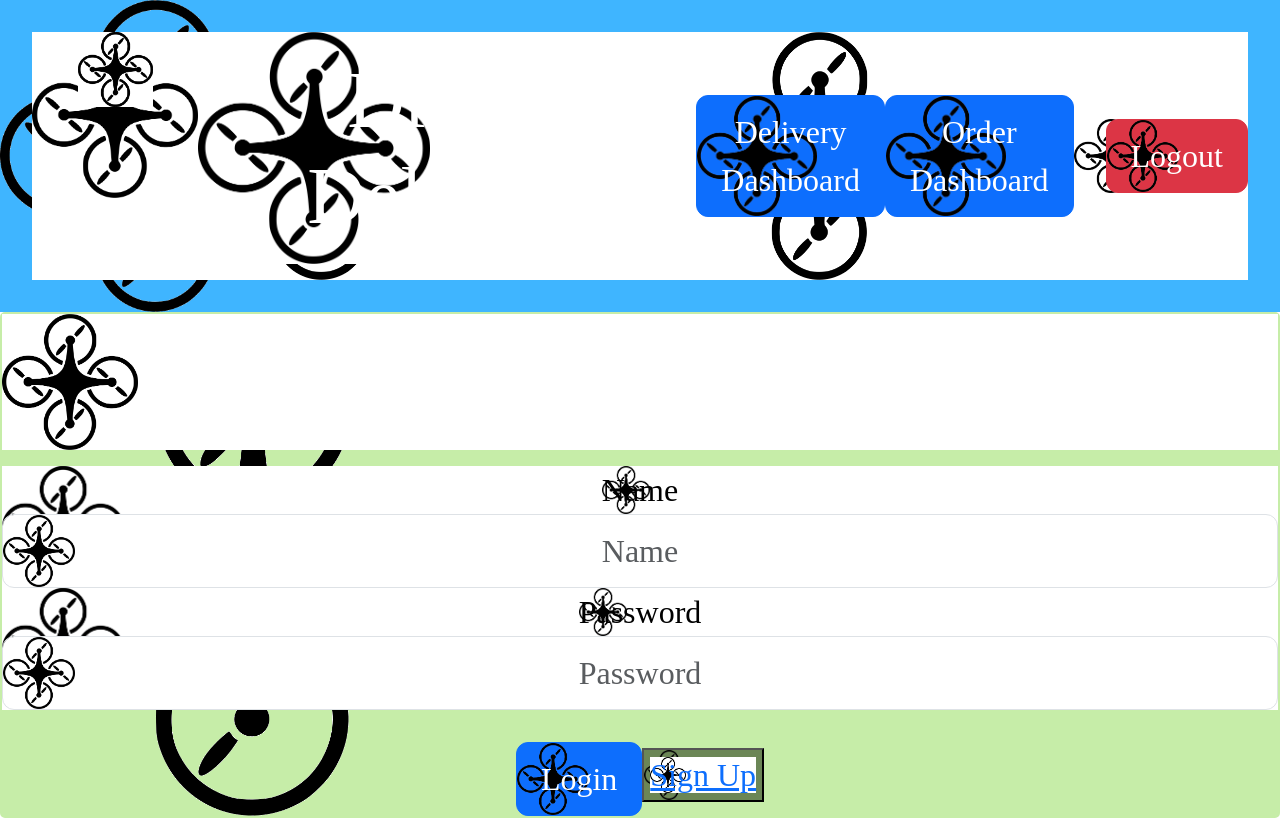
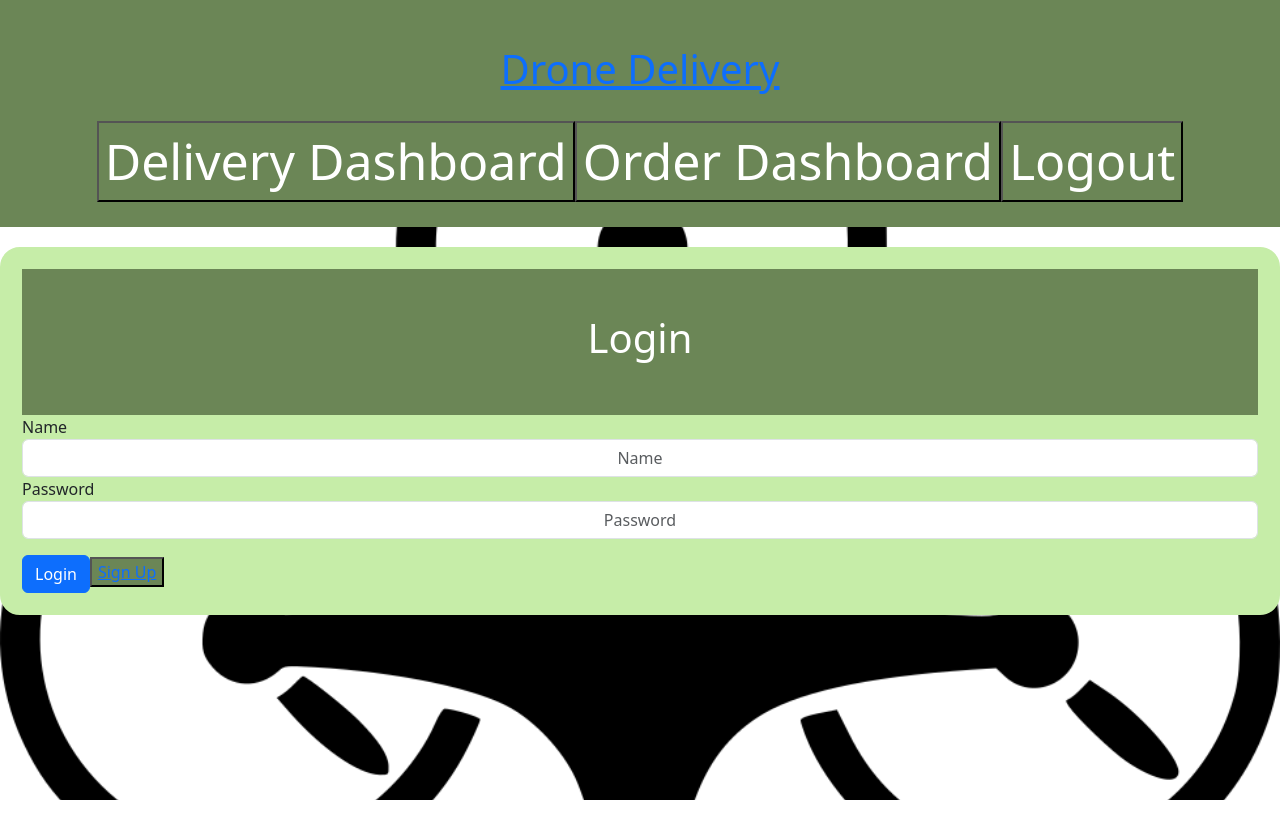
Before and after one commit to AcaJones-786/Drone-UI, a React (Create React App) app in the folder frontend/drone.ui/: page /Login in a window 1280 px wide. Built offline with nearby package versions, Linux system fonts and the light colour scheme.

Commit message:
Lexie committed

```diff
--- a/frontend/drone.ui/src/App.css
+++ b/frontend/drone.ui/src/App.css
@@ -1,4 +1,4 @@
-*{
+body{
     color: black;
     font-size: 32px;
     text-align: center;
@@ -6,15 +6,17 @@
     background-color: white;
     background-image: url("./images/drone.png");
     background-repeat: no-repeat;
-    background-size: contain;
-    background-attachment: fixed;
+    background-size: cover;
+    background-attachment:scroll;
 }
 
 header{
     background-color: #6B8656 ;
     color: white;
-    font-size:64px ;
+    font-size:50px ;
     height: auto;
+    padding: 25px;
+    text-align: center;
 }
 
 h1{
@@ -37,19 +39,32 @@ figure{
 button{
     background-color: #6B8656 ;
     color: white;
-    border-radius:5px;
+    border-radius: 25px;
+    margin: 15px;
 }
 
 form{border-style: solid;
     border-width: 2px;
     border-color: #C6EDA8 ;
     background-color: #C6EDA8;
-    border-radius:5px;
-    margin:auto;}
+    border-radius:20px;
+    margin:20px 0px 20px 0px;
+    padding: 20px;
+}
 
 input{
     background-color: white;
-    border-radius: 5px;
+    border-radius: 25px;
+    text-align: center;
+}
+ul, p{
+    border-radius: 20px;
+    background-color: white;
+}
+Link{
+    color: white;
+    border-radius: 25px;
+
 }
 
 
--- a/frontend/drone.ui/src/pages/DeliveryDashboard.js
+++ b/frontend/drone.ui/src/pages/DeliveryDashboard.js
@@ -3,7 +3,7 @@ import "../App.css";
 const DeliveryDashboard = () => {
     return(
         <>
-            <section className="container">
+            <section >
                 <h1>Delivery</h1>
             </section>
         </>
--- a/frontend/drone.ui/src/pages/Header.js
+++ b/frontend/drone.ui/src/pages/Header.js
@@ -16,27 +16,27 @@ const Layout = () => {
 
   return (
     <>
-        <nav style={Navi}>
-            <header style={Navigation}>
+        <nav >
+            <header >
                 <Link to="/Home">
-                    <img src={logo} alt="logo" width={'75px'}/>
+
                 </Link>
-                <div style={Shift}>
-                    <Link style={Hyper} to="/Home">
+                <div>
+                    <Link  to="/Home">
                         <h1>Drone Delivery </h1>
                     </Link>
                 </div>
-                <div style={Shift}>
+                <div >
                     <Link to="/DeliveryDashboard">
-                        <button  type="button" class="btn btn-primary">Delivery Dashboard</button>
+                        <button  type="button">Delivery Dashboard</button>
                     </Link>
 
                     <Link to="/OrderPage">
-                        <button type="button" className="btn btn-primary">Order Dashboard</button>
+                        <button type="button" >Order Dashboard</button>
                     </Link>
 
                     <Link to="/login">
-                        <button type="button" onClick={logOut} className="btn btn-danger ms-3">Logout</button>
+                        <button type="button" onClick={logOut}  >Logout</button>
                     </Link>
                 </div>
             </header>
--- a/frontend/drone.ui/src/pages/OrderPage.js
+++ b/frontend/drone.ui/src/pages/OrderPage.js
@@ -37,18 +37,13 @@ const OrderPage = () => {
         <>
             <section className="container"  style={Grid}>
                 <div>
-                <header>
-                <p class="lead">
-                        Fill in the below details to place an order:
-                    </p>
-                </header>
+
+                    <form style={{width: '100%'}}>
                     <h1>Order</h1>
 
-                    <p class="lead">
+                    <h3 class="lead">
                         Fill in the below details to place an order:
-                    </p>
-
-                    <form style={{width: '100%'}}>
+                    </h3>
                         <div style={{marginBottom: '1em'}} class="dropdown">
                             <button style={{width: '100%', textAlign: 'left', backgroundColor: 'white', color: '#5A5A5A'}} class="btn btn-secondary dropdown-toggle" type="button" data-bs-toggle="dropdown" aria-expanded="false">
                                 Choose Store
@@ -77,18 +72,19 @@ const OrderPage = () => {
                                 ))}
                             </ul>
                         </div>
-                        <p className="lead">Grid Details:</p>
+
                         <input style={{marginBottom: '1em'}} class="form-control" type="text" placeholder="height" aria-label="default input example"></input>
                         <input style={{marginBottom: '1em'}} class="form-control" type="text" placeholder="width" aria-label="default input example"></input>
 
-                        <p className='lead'>Route Details: <i>for the dashboard, but incase I need to capture any data</i></p>
+                        <h3 className='lead'>Route Details: </h3>
                         <input style={{marginBottom: '1em'}} class="form-control" type="text" placeholder="Id" aria-label="default input example"></input>
                         <input style={{marginBottom: '1em'}} class="form-control" type="text" placeholder="status (for the dashboard)" aria-label="default input example"></input>
 
                     </form>
                 </div>
-                <div>
-                    <h1>
+
+                <form>
+                <div><h1>
                         Cart
                     </h1>
                     <h4>Selected Items:</h4>
@@ -98,14 +94,19 @@ const OrderPage = () => {
                         ))}
                     </ul>
                 </div>
+                </form>
+
             </section>
             <section className="container">
-                <h2>
+            <form>
+            <h2>
                     Order Finalization
                 </h2>
-                <p>
+                <p id="TotalCost">
                     Total Cost: R{totalCost.toFixed(2)}
                 </p>
+            </form>
+
 
             </section>
         </>
```
